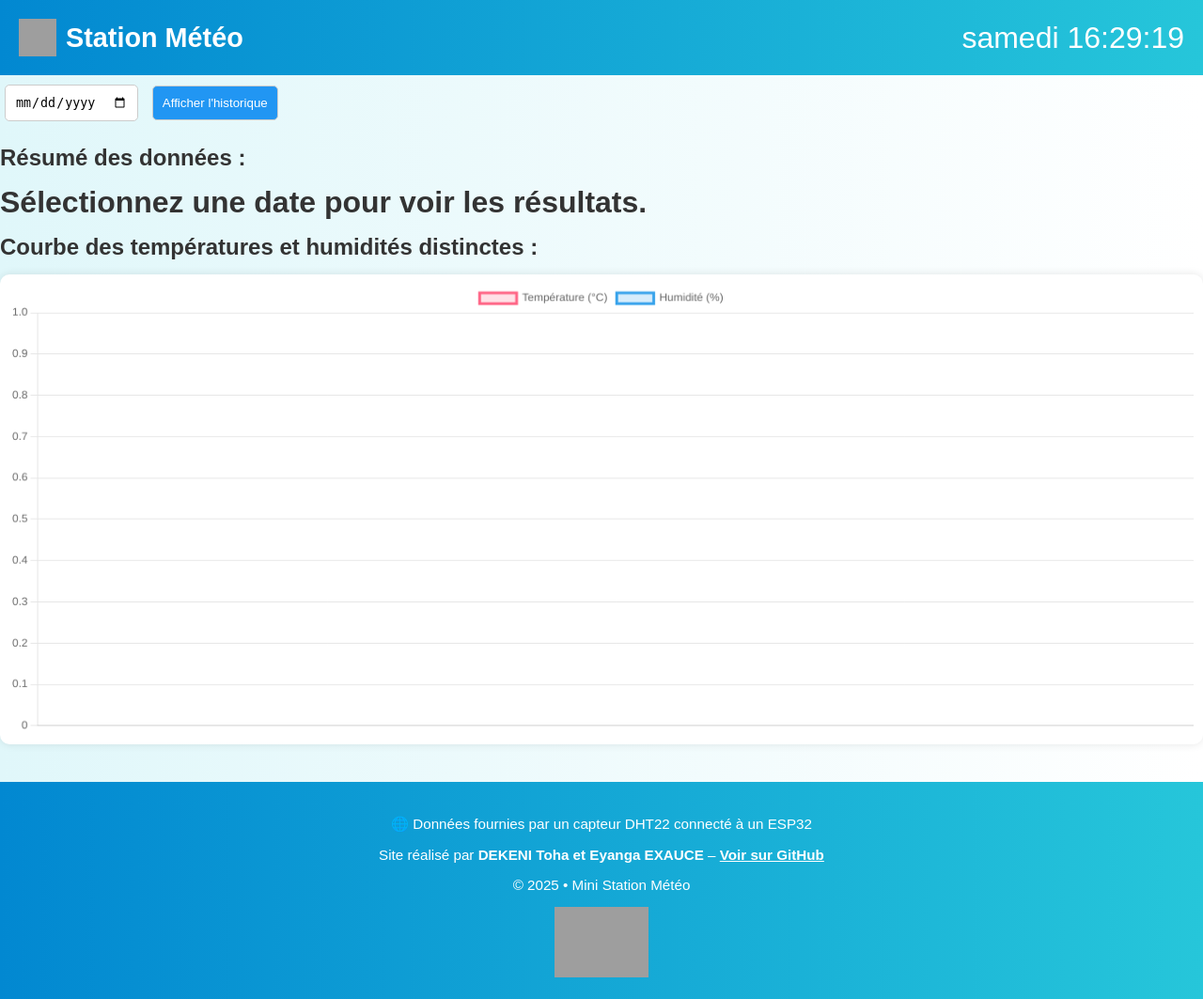
After one commit to tohaDEKENI/esp32-weather-station-Projet-Fin-d-ann-e-, a Flask app: template templates/donnee.html in a window 1280 px wide. The commit adds this page. Shown: the whole page at 94% size. Run offline with Flask 3, Linux system fonts and the light colour scheme; the template is opened without the code that fills it, so the values that code supplies are empty; grey boxes are pictures that could not be loaded.

Commit message:
feat : troisieme commit

```diff
--- a/app.py
+++ b/app.py
@@ -1,12 +1,12 @@
-from flask import Flask, jsonify,request
+from flask import Flask, jsonify, request
 from flask_cors import CORS
 import pymysql
 import random
 
 app = Flask(__name__)
-CORS(app)
+CORS(app)  # Autorise les requêtes depuis d'autres origines (ex : frontend)
 
-# Configuration de la BDD
+# Configuration de la base de données
 db_config = {
     "host": "localhost",
     "user": "root",
@@ -14,22 +14,35 @@ db_config = {
     "database": "station_meteo"
 }
 
-data = {"humidite":None,"temperature":None}
+data = {"humidite": None, "temperature": None}  # Stockage temporaire des données reçues
 
+#==================================================================================================================================================================
+# Route principale : génère température + humidité, stocke si changement
 @app.route("/")
 def generate_and_store():
-    global data
-    # Générer des valeurs aléatoires
-    #temperature = round(random.uniform(20, 30), 2)
-    #humidite = round(random.uniform(60, 85), 2)
-
-    temperature = data["temperature"]
-    humidite = data["humidite"]
+    temperature = round(random.uniform(20, 30), 2)  # Génère température aléatoire entre 29 et 30
+    humidite = round(random.uniform(60, 85), 2)     # Génère humidité aléatoire entre 84 et 85
 
     try:
-        # Ouvrir une nouvelle connexion à chaque requête
         connection = pymysql.connect(**db_config)
         cursor = connection.cursor()
+
+        # Récupère la dernière mesure insérée
+        cursor.execute("SELECT temperature, humidite FROM mesure ORDER BY id_mesure DESC LIMIT 1")
+        last = cursor.fetchone()
+
+        if last:
+            last_temperature, last_humidite = last
+            # Compare avec la nouvelle valeur
+            if temperature == last_temperature and humidite == last_humidite:
+                connection.close()
+                # Si identique, ne rien insérer
+                return jsonify({
+                    "temperature": temperature,
+                    "humidite": humidite
+                })
+
+        # Si changement, insère dans la base
         cursor.execute(
             "INSERT INTO mesure (temperature, humidite) VALUES (%s, %s)",
             (temperature, humidite)
@@ -46,12 +59,15 @@ def generate_and_store():
         "humidite": humidite
     })
 
+#=========================================================================================================================================================================
+
+# Route qui renvoie les 10 dernières mesures pour afficher sur la courbe
 @app.route('/getData')
 def get_data():
     try:
         connection = pymysql.connect(**db_config)
         cursor = connection.cursor()
-        cursor.execute("SELECT temperature, humidite ,date_heure FROM mesure ORDER BY date_heure DESC LIMIT 10")
+        cursor.execute("SELECT temperature, humidite, date_heure FROM mesure ORDER BY date_heure DESC LIMIT 10")
         rows = cursor.fetchall()
         connection.close()
 
@@ -59,7 +75,7 @@ def get_data():
             {
                 "temperature": row[0],
                 "humidite": row[1],
-                "date_heure":row[2]
+                "date_heure": row[2]
             }
             for row in rows
         ]
@@ -70,23 +86,81 @@ def get_data():
         print("❌ Erreur dans /getData :", e)
         return jsonify({"error": str(e)}), 500
 
+#=================================================================================================================================================================
 
+@app.route('/historique_par_jour')
+def historique_par_jour():
+    jour = request.args.get('jour')  # Récupère la date passée en paramètre dans l'URL
+
+    if not jour:
+        return jsonify({"error": "Veuillez fournir une date au format AAAA-MM-JJ en paramètre, ex: ?jour=2025-07-10"}), 400
+
+    try:
+        connection = pymysql.connect(**db_config)
+        cursor = connection.cursor()
+
+        # Requête pour moyenne température et humidité
+        query_moyenne = """
+            SELECT
+                ROUND(AVG(temperature), 2) AS temperature_moyenne,
+                ROUND(AVG(humidite), 2) AS humidite_moyenne
+            FROM
+                mesure
+            WHERE
+                DATE(date_heure) = %s
+        """
+        cursor.execute(query_moyenne, (jour,))
+        moyenne_row = cursor.fetchone()
+
+        # Requête pour récupérer toutes les températures distinctes du jour
+        query_distinct = """
+            SELECT DISTINCT temperature, humidite
+            FROM mesure
+            WHERE DATE(date_heure) = %s
+            ORDER BY temperature, humidite
+        """
+        cursor.execute(query_distinct, (jour,))
+        distinct_rows = cursor.fetchall()
+
+        connection.close()
+
+        if moyenne_row and moyenne_row[0] is not None:
+            result = {
+                "jour": jour,
+                "temperature_moyenne": moyenne_row[0],
+                "humidite_moyenne": moyenne_row[1],
+                "valeurs_distinctes": [
+                    {"temperature": row[0], "humidite": row[1]} for row in distinct_rows
+                ]
+            }
+            return jsonify(result)
+        else:
+            return jsonify({"message": f"Aucune donnée trouvée pour le {jour}"}), 404
+
+    except Exception as e:
+        print("❌ Erreur dans /historique_par_jour :", e)
+        return jsonify({"error": str(e)}), 500
+
+
+#====================================================================================================================================================================================
+
+
+# Route qui reçoit des données envoyées depuis un capteur
 @app.route('/receive', methods=['POST'])
 def receive():
     global data
-    dataDHT = request.json
+    dataDHT = request.json  # Récupère les données envoyées en JSON
     data = dataDHT
     print("✅ Données reçues :", data)
     return {"status": "ok"}
 
+# Démarrage du serveur Flask
 if __name__ == "__main__":
-    app.run(host="0.0.0.0", port=5000,debug=True)
+    app.run(host="0.0.0.0", port=5000, debug=True)
 
 
 '''
+Exemple pour récupérer l'heure actuelle :
 now = datetime.now()
-
-# Formater en chaîne de caractères : "YYYY-MM-DD HH:MM:SS"
 timestamp = now.strftime("%Y-%m-%d %H:%M:%S")
-
 '''
--- /dev/null
+++ b/public/historique.js
@@ -0,0 +1,101 @@
+// Fonction pour afficher l'heure et la date en direct
+function updateDateTime() {
+    const now = new Date(); // Récupère la date et l'heure actuelles
+    const options = { weekday: 'long', hour: '2-digit', minute: '2-digit', second: '2-digit' };
+    // Affiche sous forme : lundi, 14:30:15
+    document.getElementById("datetime").textContent = now.toLocaleString("fr-FR", options);
+}
+
+// Met à jour l'heure une première fois
+updateDateTime();
+// Puis la met à jour toutes les secondes (1000 ms)
+setInterval(updateDateTime, 1000);
+
+const ctxx = document.getElementById('weatherChart2')
+ctxx.getContext('2d');
+
+let weatherChart2 = new Chart(ctxx, {
+    type: 'line',
+    data: {
+        labels: [],
+        datasets: [
+            {
+                label: 'Température (°C)',
+                data: [],
+                borderColor: 'rgba(255, 99, 132, 1)',
+                backgroundColor: 'rgba(255, 99, 132, 0.2)',
+                tension: 0.3
+            },
+            {
+                label: 'Humidité (%)',
+                data: [],
+                borderColor: 'rgba(54, 162, 235, 1)',
+                backgroundColor: 'rgba(54, 162, 235, 0.2)',
+                tension: 0.3
+            }
+        ]
+    },
+    options: {
+        responsive: true,
+        maintainAspectRatio: false,
+        scales: { y: { beginAtZero: true } }
+    }
+});
+
+async function getHistorique() {
+    const jour = document.getElementById("datePicker").value;
+    if (!jour) {
+        alert("Veuillez sélectionner une date !");
+        return;
+    }
+
+    try {
+        const response = await fetch(`http://127.0.0.1:5000/historique_par_jour?jour=${jour}`);
+        if (!response.ok) {
+            throw new Error(`Erreur dans la requête : ${response.status}`);
+        }
+
+        const data = await response.json();
+        console.log("✅ Données récupérées :", data);
+
+        // Préparation des données pour Chart.js
+        const temp = [];
+        const hum = [];
+        const labels = [];
+
+        data.valeurs_distinctes.forEach((element, index) => {
+            temp.push(element.temperature);
+            hum.push(element.humidite);
+            labels.push(`Point ${index + 1}`); // Labels automatiques
+        });
+
+        // Mettre à jour les données du graphique
+        weatherChart2.data.labels = labels;
+        weatherChart2.data.datasets[0].data = temp;
+        weatherChart2.data.datasets[1].data = hum;
+        weatherChart2.update();
+
+        // Création dynamique du tableau
+        const tableHTML = `
+    <table border="1" cellpadding="8" cellspacing="0" class="table">
+        <tr>
+            <th>Jour</th>
+            <th>Température moyenne (°C)</th>
+            <th>Humidité moyenne (%)</th>
+        </tr>
+        <tr>
+            <td>${data.jour}</td>
+            <td>${data.temperature_moyenne}</td>
+            <td>${data.humidite_moyenne}</td>
+        </tr>
+    </table>
+`;
+
+        // Remplace le contenu du bloc "data" par le tableau
+        document.getElementById("data").innerHTML = tableHTML;
+
+    } catch (err) {
+        console.error("❌ Erreur :", err);
+        document.getElementById("data").textContent = "Erreur lors de la récupération";
+    }
+}
--- /dev/null
+++ b/templates/donnee.html
@@ -0,0 +1,135 @@
+<!DOCTYPE html>
+<html lang="en">
+
+<head>
+    <meta charset="UTF-8" />
+    <meta name="viewport" content="width=device-width, initial-scale=1" />
+    <title>Document</title>
+    <script src="https://cdn.jsdelivr.net/npm/chart.js"></script>
+    <link rel="stylesheet" href="style.css">
+    <style>
+        canvas {
+            width: 100%;
+            max-height: 500px;
+        }
+    </style>
+    <style>
+        body {
+            font-family: Arial, sans-serif;
+            margin: 0px;
+            background: linear-gradient(to right, #e0f7fa, #ffffff);
+            color: #333;
+        }
+
+        input[type="date"],
+        button {
+            padding: 10px;
+            margin: 10px 5px;
+            border: 1px solid #ccc;
+            border-radius: 5px;
+        }
+
+        button {
+            background-color: #2196f3;
+            color: white;
+            cursor: pointer;
+            transition: background 0.3s;
+        }
+
+        button:hover {
+            background-color: #1976d2;
+        }
+
+        h1,
+        h2 {
+            margin: 15px 0;
+        }
+
+        canvas {
+            background: white;
+            padding: 10px;
+            border-radius: 10px;
+            box-shadow: 0 0 10px rgba(0, 0, 0, 0.1);
+        }
+
+        .table {
+            width: 100%;
+            border-collapse: collapse;
+            /* Supprime les doubles bordures */
+            margin-top: 20px;
+            font-family: Arial, sans-serif;
+            background-color: #f9f9f9;
+            box-shadow: 0 2px 5px rgba(0, 0, 0, 0.1);
+        }
+
+        .table th,
+        .table td {
+            padding: 12px 15px;
+            border: 1px solid #ddd;
+            text-align: center;
+        }
+
+        .table th {
+            background-color: #2196f3;
+            color: white;
+            font-weight: bold;
+            text-transform: uppercase;
+        }
+
+        .table tr:nth-child(even) {
+            background-color: #e3f2fd;
+        }
+
+        .table tr:hover {
+            background-color: #bbdefb;
+            transition: background-color 0.3s ease;
+        }
+
+
+        @media (max-width: 600px) {
+            canvas {
+                max-height: 200px;
+            }
+        }
+    </style>
+</head>
+
+<body>
+    <header>
+        <div class="logo">
+            <img src="https://cdn-icons-png.flaticon.com/512/1163/1163661.png" alt="Icône météo">
+            <h1>Station Météo</h1>
+        </div>
+
+        <!-- Date et heure actuelle -->
+        <div class="datetime" id="datetime">--:--</div>
+    </header>
+    <input type="date" id="datePicker" />
+    <button onclick="getHistorique()">Afficher l'historique</button>
+
+    <!-- Informations sur la date choisie et les moyennes -->
+    <h2>Résumé des données :</h2>
+    <div id="data">
+        <h1>Sélectionnez une date pour voir les résultats.</h1>
+    </div>
+
+    <!-- Titre pour le graphique -->
+    <h2>Courbe des températures et humidités distinctes :</h2>
+    <canvas id="weatherChart2"></canvas>
+
+    <footer>
+    <p>🌐 Données fournies par un capteur DHT22 connecté à un ESP32</p>
+    <p>Site réalisé par <strong>DEKENI Toha et Eyanga EXAUCE</strong> –
+      <a href="https://github.com/tohaDEKENI/esp32-weather-station-Projet-Fin-d-ann-e-" target="_blank">
+        Voir sur GitHub
+      </a>
+    </p>
+    <p>&copy; 2025 • Mini Station Météo</p>
+    <img src="image.jpg" alt="" width="100px"> <!-- Logo ou image perso -->
+  </footer>
+
+    <script src="historique.js"></script>
+
+</body>
+
+</html>
```
Also changed, not shown: index.html (deleted, +0 -16 lines), public/getData.js (+20 -9 lines), public/script.js (+39 -22 lines), server.js (+8 -0 lines), templates/index.html (+30 -12 lines), public/image.jpg (added).
